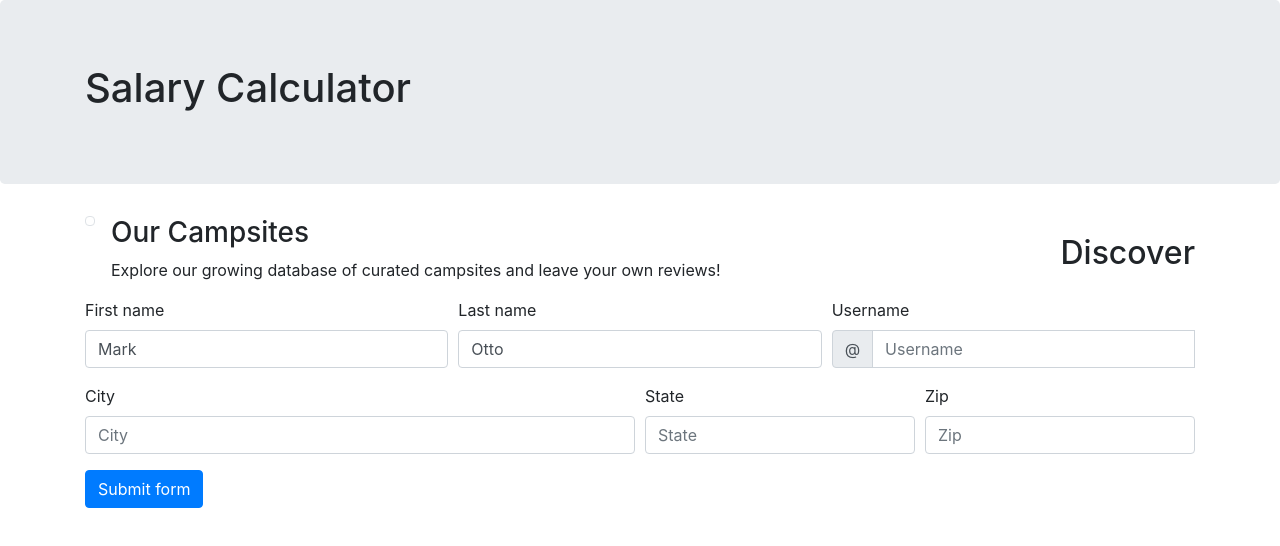
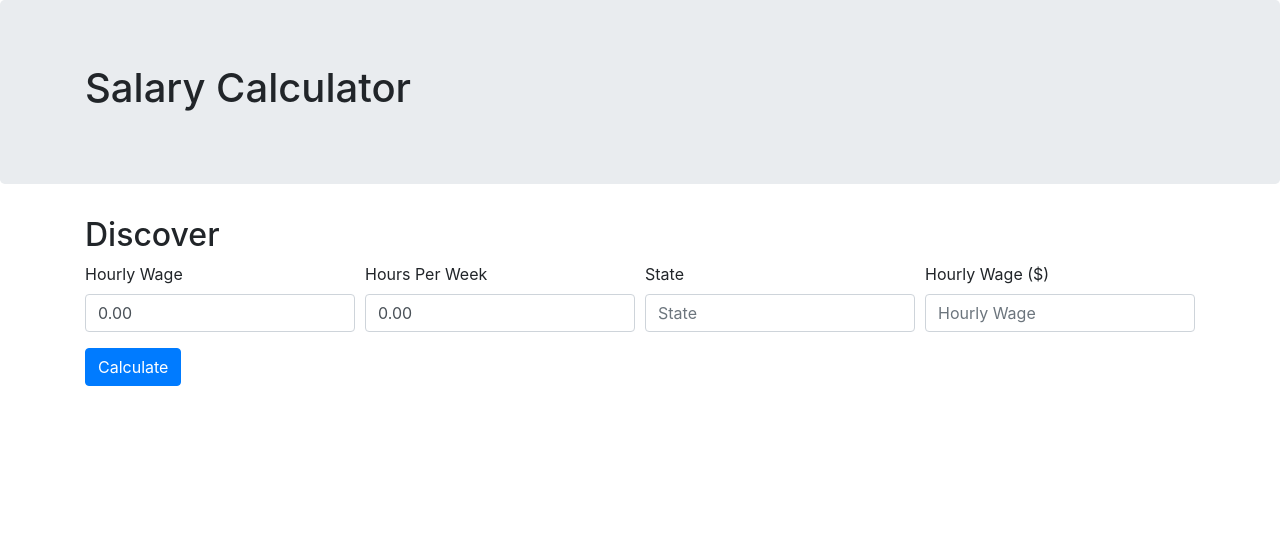
Before and after one commit to hello-devkev/assets-and-expenses-calculator, a website: page index.html in a window 1280 px wide. Drawn offline with nearby package versions, Linux system fonts and the light colour scheme.

Commit message:
Third commit

```diff
--- a/index.html
+++ b/index.html
@@ -27,54 +27,24 @@
     <div class="container">
         <div class="row row-content align-items-center">
             <div class="col-sm-4 order-sm-last col-md-3">
-                <h2 class="text-sm-right">Discover </h2>
-            </div>
-            <div class="col">
-                <div class="media">
-                    <img class="d-flex mr-3 img-thumbnail" src="" alt="" />
-                    <div class="media-body align-self-center">
-                        <h3>Our Campsites</h3>
-                        <p class="d-none d-sm-block">Explore our growing database of curated campsites and leave your own reviews!</p>
-                    </div>
-                </div>
+                <h2 class="text-sm-left">Discover</h2>
             </div>
         </div>
 
         <form class="needs-validation" novalidate>
             <div class="form-row">
-              <div class="col-md-4 mb-3">
-                <label for="validationCustom01">First name</label>
-                <input type="text" class="form-control" id="validationCustom01" placeholder="First name" value="Mark" required>
-                <div class="valid-feedback">
-                  Looks good!
+              <div class="col-md-3 mb-3">
+                <label for="txt_wage">Hourly Wage</label>
+                <input type="text" class="form-control" id="txt_wage" value="0.00" placeholder="Hourly Wage" required>
+                <div class="invalid-feedback">
+                  Please provide a valid number.
                 </div>
               </div>
-              <div class="col-md-4 mb-3">
-                <label for="validationCustom02">Last name</label>
-                <input type="text" class="form-control" id="validationCustom02" placeholder="Last name" value="Otto" required>
-                <div class="valid-feedback">
-                  Looks good!
-                </div>
-              </div>
-              <div class="col-md-4 mb-3">
-                <label for="validationCustomUsername">Username</label>
-                <div class="input-group">
-                  <div class="input-group-prepend">
-                    <span class="input-group-text" id="inputGroupPrepend">@</span>
-                  </div>
-                  <input type="text" class="form-control" id="validationCustomUsername" placeholder="Username" aria-describedby="inputGroupPrepend" required>
-                  <div class="invalid-feedback">
-                    Please choose a username.
-                  </div>
-                </div>
-              </div>
-            </div>
-            <div class="form-row">
-              <div class="col-md-6 mb-3">
-                <label for="validationCustom03">City</label>
-                <input type="text" class="form-control" id="validationCustom03" placeholder="City" required>
+              <div class="col-md-3 mb-3">
+                <label for="txt_hours">Hours Per Week</label>
+                <input type="text" class="form-control" id="txt_hours" value="0.00" placeholder="Hours Per Week" required>
                 <div class="invalid-feedback">
-                  Please provide a valid city.
+                  Please provide a valid number.
                 </div>
               </div>
               <div class="col-md-3 mb-3">
@@ -85,14 +55,17 @@
                 </div>
               </div>
               <div class="col-md-3 mb-3">
-                <label for="validationCustom05">Zip</label>
-                <input type="text" class="form-control" id="validationCustom05" placeholder="Zip" required>
+                <label for="validationCustom05">Hourly Wage ($)</label>
+                <input type="text" class="form-control" id="validationCustom05" placeholder="Hourly Wage" required>
                 <div class="invalid-feedback">
-                  Please provide a valid zip.
+                  Please provide a valid number.
                 </div>
               </div>
             </div>
-            <button class="btn btn-primary" type="submit">Submit form</button>
+            <button class="btn btn-primary" type="submit" value="calculate" onclick="calcSalary()">Calculate</button>
+            <br>
+            <br>
+            <h3 id="results"></h3>
           </form>
 
 
@@ -100,6 +73,7 @@
     <script src="node_modules/popper.js/dist/umd/popper.min.js"></script>
     <script src="node_modules/bootstrap/dist/js/bootstrap.min.js"></script>
 
+    <script src="script.js"></script>
     <script>
         // Example starter JavaScript for disabling form submissions if there are invalid fields
         (function() {
--- /dev/null
+++ b/script.js
@@ -0,0 +1,7 @@
+function calcSalary() {
+    var wage = parseFloat(document.getElementById('txt_wage').value);
+    var hours = parseFloat(document.getElementById('txt_hours').value);
+    var calculate = wage * hours * 52;
+
+    document.getElementById('results').innerHTML = calculate;
+}
```
